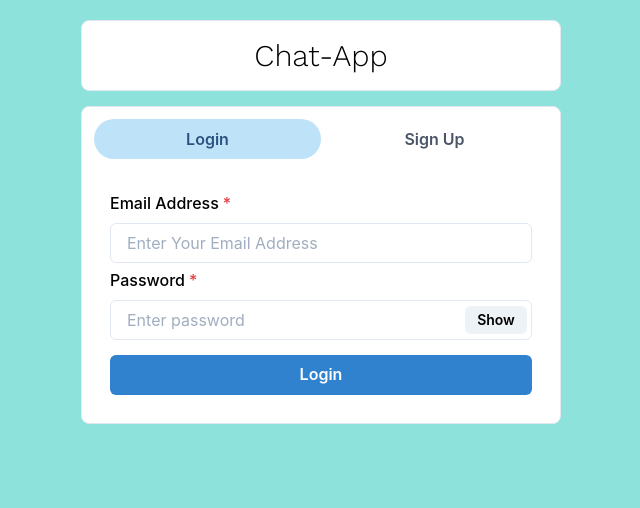
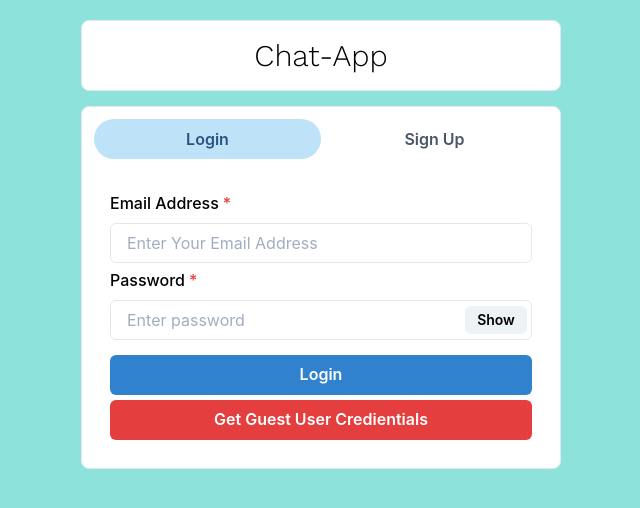
Before and after one commit to Im-Abhi/MERN-Chat-App, a React (Create React App) app in the folder frontend/: page / in a window 1280 px wide. Shown: the top 508 px of the page, without its empty margins (319-959 px from the left). Built offline with nearby package versions, Linux system fonts and the light colour scheme.

Commit message:
Add guest user credentials

```diff
--- a/frontend/src/components/authentication/Login.js
+++ b/frontend/src/components/authentication/Login.js
@@ -18,6 +18,7 @@ const Login = () => {
             <FormControl id="email" isRequired>
                 <FormLabel>Email Address</FormLabel>
                 <Input
+                value={email}
                 type="email"
                 placeholder="Enter Your Email Address"
                 onChange={(e) => setEmail(e.target.value)}
@@ -27,6 +28,7 @@ const Login = () => {
                 <FormLabel>Password</FormLabel>
                 <InputGroup size='md'>
                     <Input
+                        value={password}
                         pr='4.5rem'
                         type={show ? 'text' : 'password'}
                         placeholder='Enter password'
@@ -46,6 +48,16 @@ const Login = () => {
                 onClick={submitHandler}
             >Login
             </Button>
+            <Button
+                variant={'solid'}
+                colorScheme={'red'}
+                width={'100%'}
+                onClick={()=>{
+                    setEmail("guest@example.com");
+                    setPassword("123456");
+                }}
+            > Get Guest User Credientials
+            </Button>
         </VStack>
     )
 }
```
